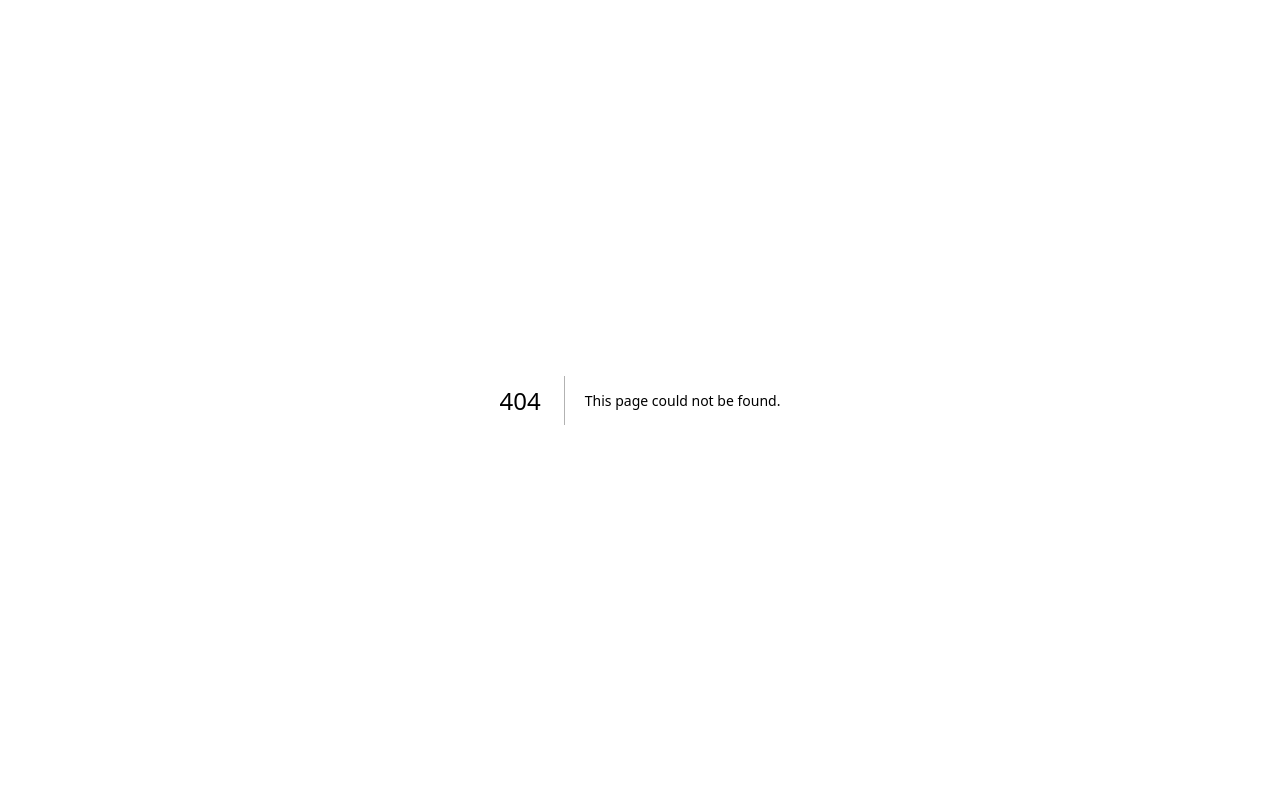
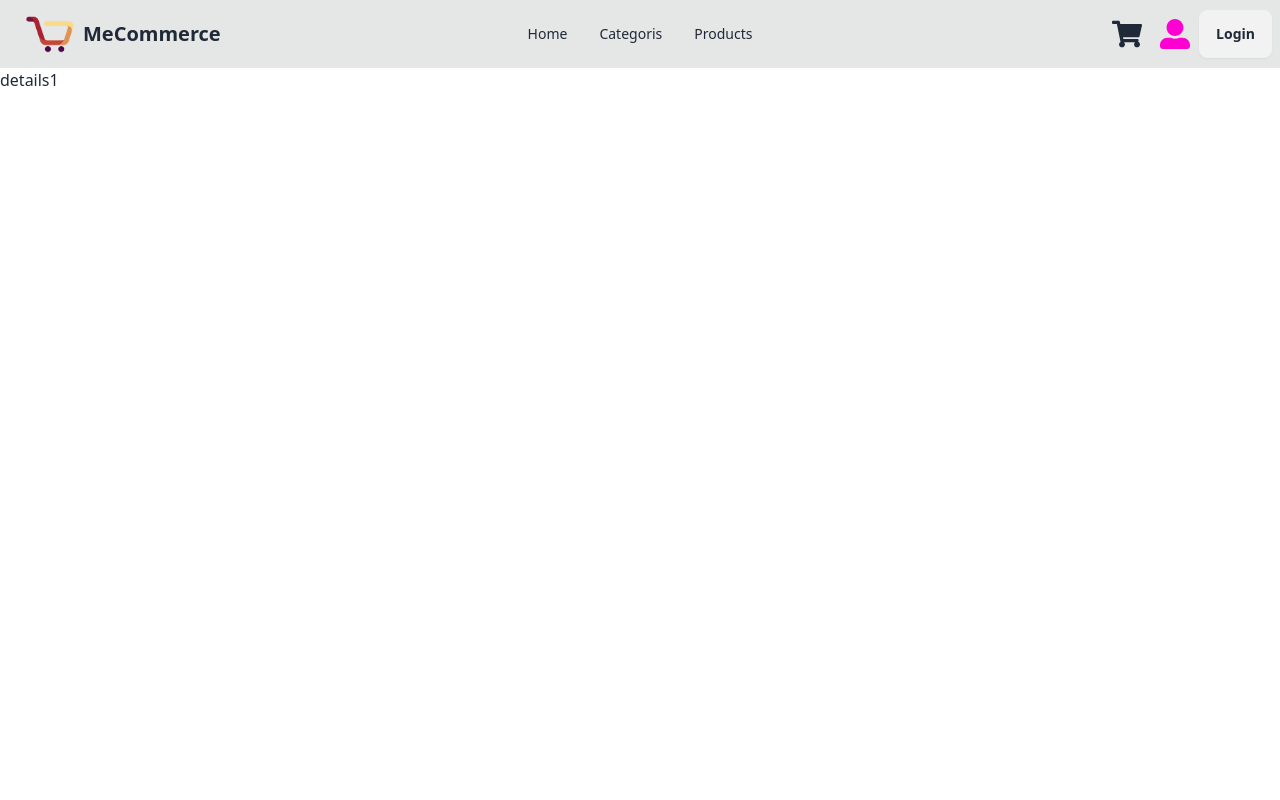
Before and after one commit to NFRIDOY/MeCommerce, a Next.js app: page /products/1 in a window 1280 px wide. Before the commit this address had no page. Shown: the top 800 px of the page. Built offline with nearby package versions, Linux system fonts and the light colour scheme.

Commit message:
✅[added] Dynamic details page

```diff
--- /dev/null
+++ b/src/app/(withCommonLayout)/(home)/products/[id]/page.tsx
@@ -0,0 +1,18 @@
+import React from 'react';
+
+interface TProps {
+    params: {
+      id: string;
+    };
+  }
+
+const ProductDetailsPage = ({params : {id}}: TProps) => {
+    return (
+        <div>
+            details
+            {id}
+        </div>
+    );
+};
+
+export default ProductDetailsPage;
--- a/src/components/module/Products/ProductCard.tsx
+++ b/src/components/module/Products/ProductCard.tsx
@@ -16,8 +16,8 @@ const ProductCard = ({ product }: ProductCardProps) => {
     // }
 
     return (
+        <Link href={`/products/${product?._id}`}>
             <div className="card card-compact bg-base-100  max-h-96 my-auto w-48 md:w-72 mx-auto shadow-md rounded-b-none hover:border-2 border-b-primary">
-            <Link href={`/products/${product?._id}`}>
                 <figure>
                     <Image
                         src={product?.images}
@@ -29,7 +29,6 @@ const ProductCard = ({ product }: ProductCardProps) => {
                         sizes="(max-width: 768px) 100vw, 50vw"
                     />
                 </figure>
-            </Link>
                 <div className="card-body">
                     <Link
                         href={`/products/${product?._id}`}
@@ -67,6 +66,7 @@ const ProductCard = ({ product }: ProductCardProps) => {
                     </div>
                 </div>
             </div>
+        </Link>
     );
 };
 
```
Lines whose indentation alone changed are shown as unchanged.
